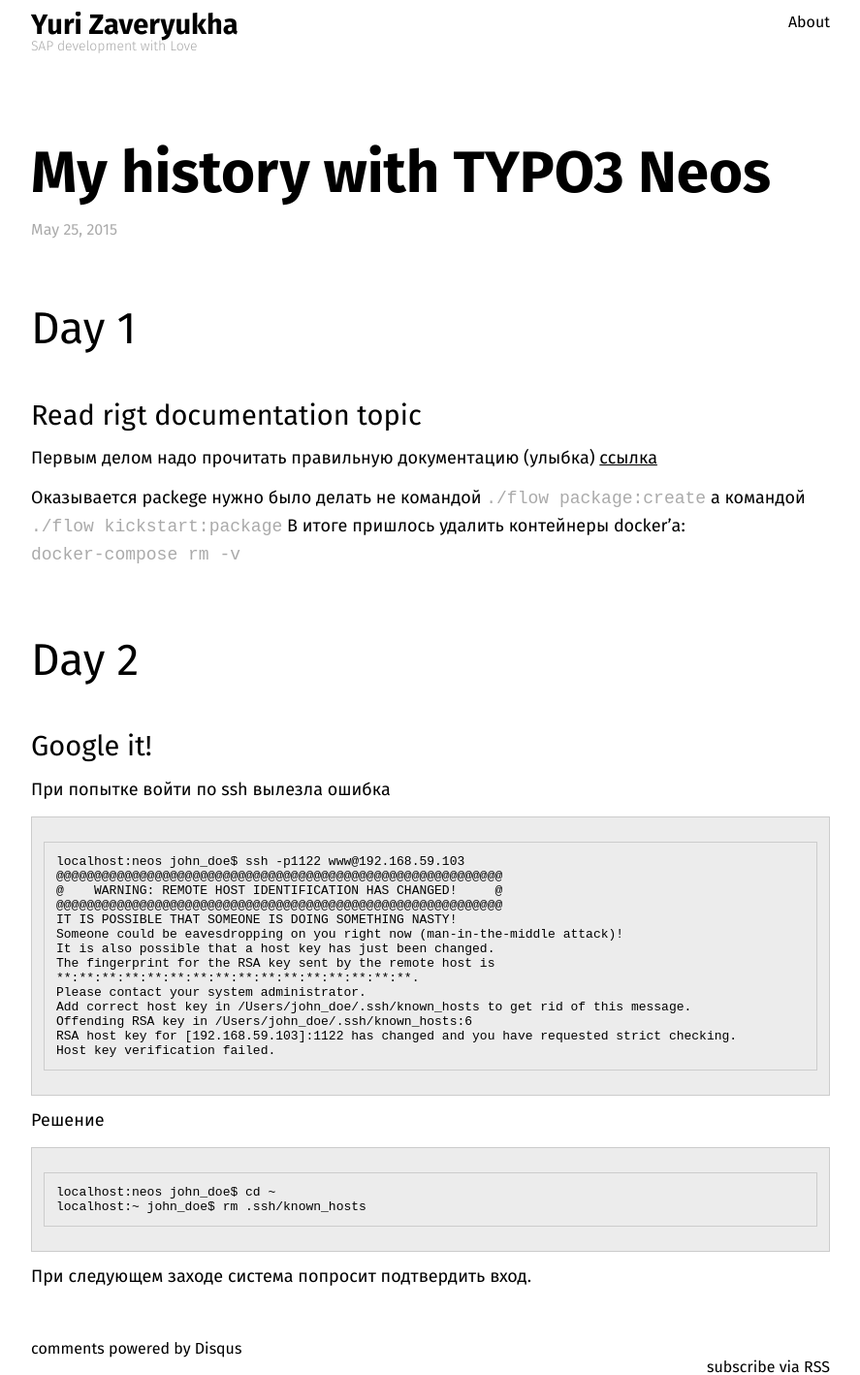
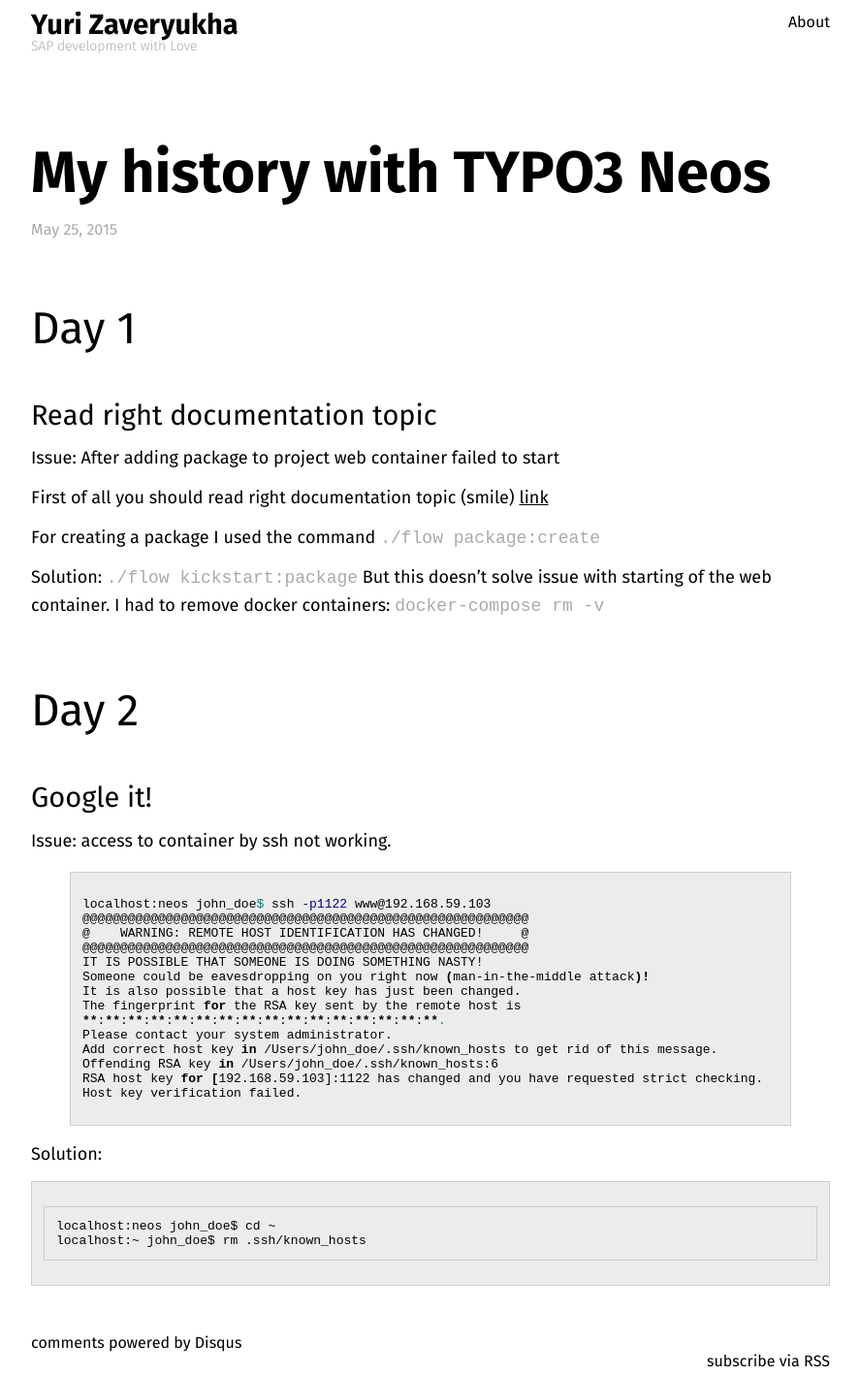
Before and after one commit to zaveryukha/zaveryukha.github.io, a Jekyll site: the page built from _posts/2015-05-22-my-history-with-typo3-neos.md, in a window 1280 px wide. Shown: the whole page at 97% size, without its empty margins (196-1083 px from the left). Built offline with Jekyll 4.4.1, drawn with Linux system fonts in a browser that asks for light colours; comment, search, counter and statistics services are not loaded.

Commit message:
english translation

````diff
--- a/_config.yml
+++ b/_config.yml
@@ -7,7 +7,7 @@
 url: "http://zaveryukha.github.io"
 twitter_username: zaveryukha
 github_username:  zaveryukha
-host: instagr.am/zaveryukha
+host: 127.0.0.1
 
 sass:
   style: :expanded # You might prefer to minify using :compressed
--- a/_posts/2015-05-22-my-history-with-typo3-neos.md
+++ b/_posts/2015-05-22-my-history-with-typo3-neos.md
@@ -9,24 +9,29 @@
 
 ## Day 1
 
-### Read rigt documentation topic
+### Read right documentation topic
 
-Первым делом надо прочитать правильную документацию (улыбка)
-[ссылка](http://docs.typo3.org/flow/TYPO3FlowDocumentation/TheDefinitiveGuide/PartII/Kickstart.html)
+Issue: After adding package to project web container failed to start
 
-Оказывается packege нужно было делать не командой
-`./flow package:create`
-а командой
-`./flow kickstart:package`
-В итоге пришлось удалить контейнеры docker'а:
+First of all you should read right documentation topic (smile)
+[link](http://docs.typo3.org/flow/TYPO3FlowDocumentation/TheDefinitiveGuide/PartII/Kickstart.html)
+
+For creating a package I used the command
+```./flow package:create```
+
+Solution:
+```./flow kickstart:package```
+But this doesn't solve issue with starting of the web container.
+I had to remove docker containers:
 `docker-compose rm -v`
 
 ## Day 2
 
 ### Google it!
 
-При попытке войти по ssh вылезла ошибка
-```
+Issue: access to container by ssh not working.
+
+{% highlight bash %}
 localhost:neos john_doe$ ssh -p1122 www@192.168.59.103
 @@@@@@@@@@@@@@@@@@@@@@@@@@@@@@@@@@@@@@@@@@@@@@@@@@@@@@@@@@@
 @    WARNING: REMOTE HOST IDENTIFICATION HAS CHANGED!     @
@@ -41,12 +46,10 @@
 Offending RSA key in /Users/john_doe/.ssh/known_hosts:6
 RSA host key for [192.168.59.103]:1122 has changed and you have requested strict checking.
 Host key verification failed.
-```
+{% endhighlight %}
 
-Решение
+Solution:
 ```
 localhost:neos john_doe$ cd ~
 localhost:~ john_doe$ rm .ssh/known_hosts
 ```
-
-При следующем заходе система попросит подтвердить вход.
````
Also changed, not shown: README.md.
